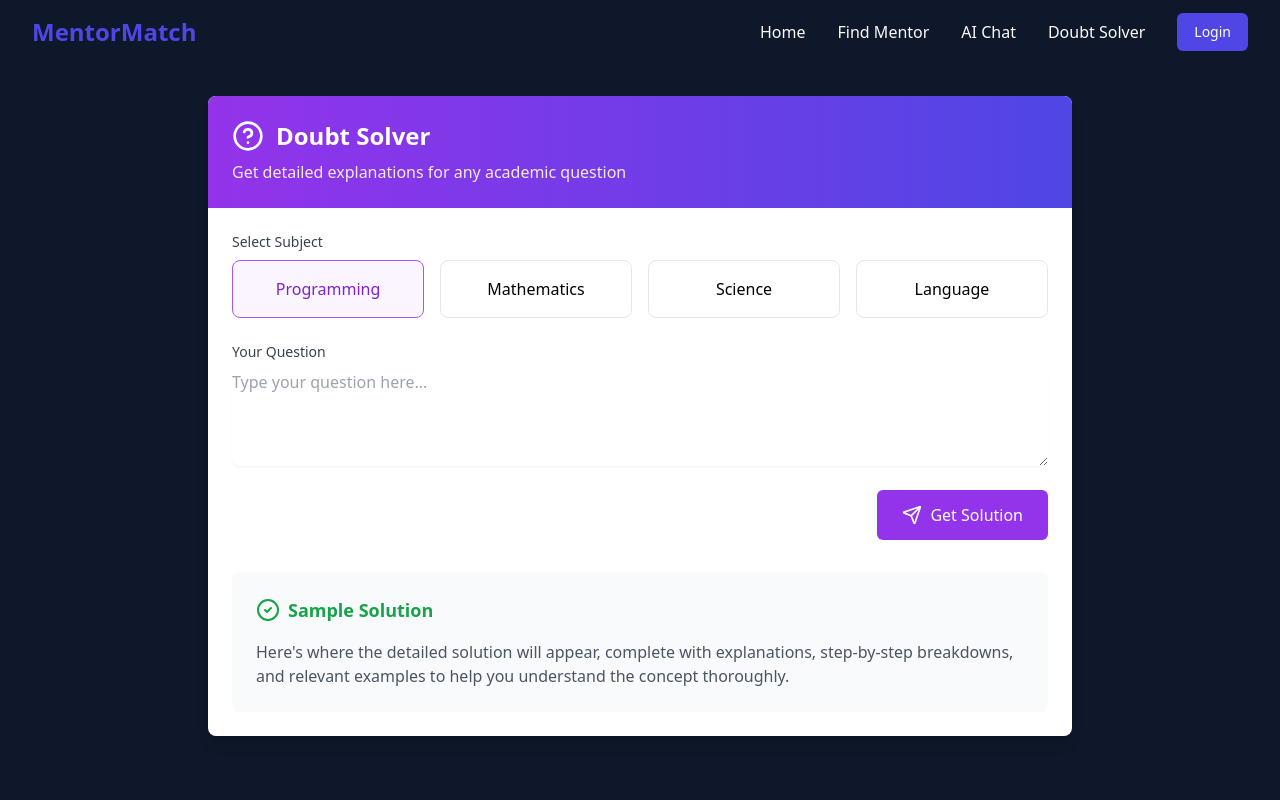
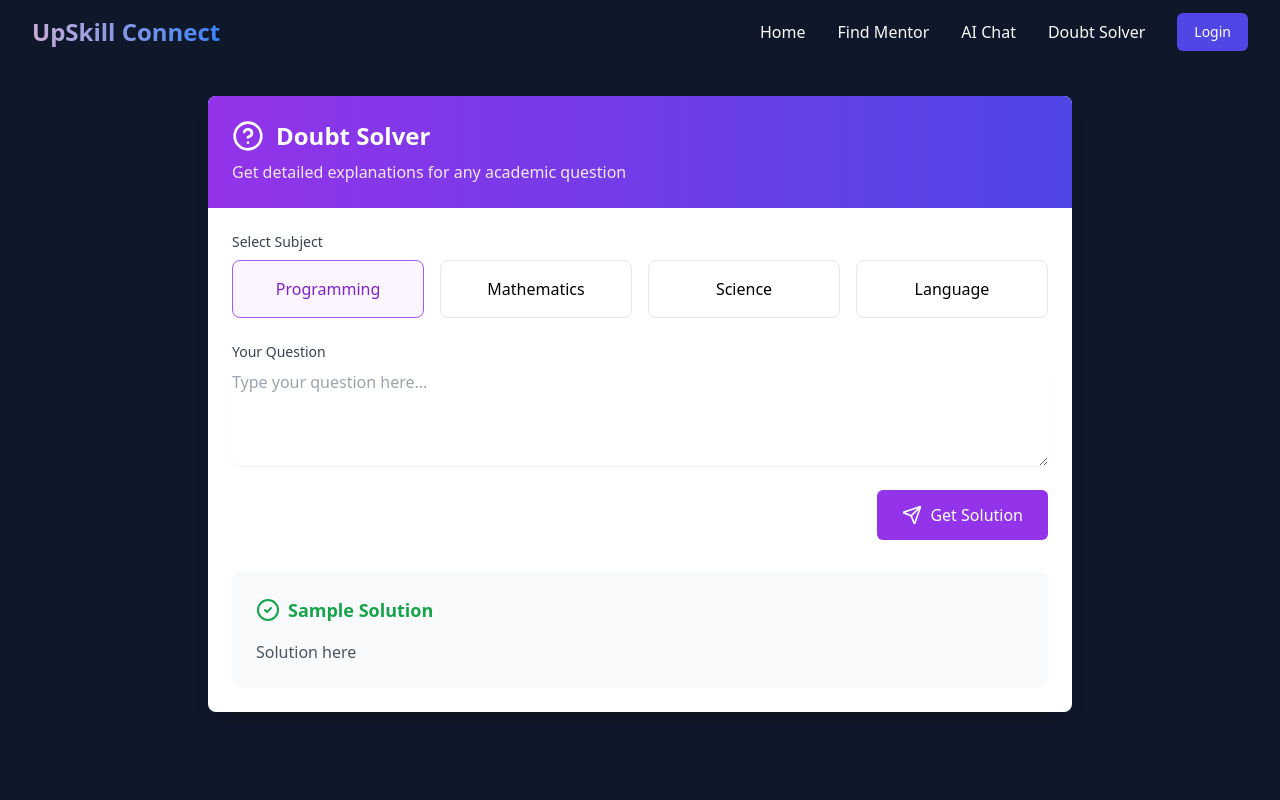
Before and after one commit to Saarthak1234/UpSkill-Connect, a React (Vite) app in the folder Client/: page /doubts in a window 1280 px wide. Shown: the top 800 px of the page. Built offline with nearby package versions, Linux system fonts and the light colour scheme.

Commit message:
Basic css changes

```diff
--- a/Client/src/Components/Navbar.tsx
+++ b/Client/src/Components/Navbar.tsx
@@ -2,7 +2,6 @@ import React from 'react';
 import { Link } from 'react-router-dom';
 import { Menu } from '@headlessui/react';
 import { UserCircle, Menu as MenuIcon } from 'lucide-react';
-
 const Navbar = () => {
   return (
     <nav className="bg-slate-900 shadow-lg">
@@ -10,7 +9,9 @@ const Navbar = () => {
         <div className="flex justify-between h-16">
           <div className="flex items-center">
             <Link to="/" className="flex-shrink-0 flex items-center">
-              <h1 className="text-2xl font-bold text-indigo-600">MentorMatch</h1>
+            <h1 className="text-2xl font-bold bg-gradient-to-r from-customPurple to-blue-500 bg-clip-text text-transparent">
+  UpSkill Connect
+</h1>
             </Link>
           </div>
 
--- a/Client/src/Doubts/Doubts.tsx
+++ b/Client/src/Doubts/Doubts.tsx
@@ -90,9 +90,7 @@ const DoubtSolver = () => {
               </div>
               <div className="prose max-w-none">
                 <p className="text-gray-600">
-                  Here's where the detailed solution will appear, complete with explanations,
-                  step-by-step breakdowns, and relevant examples to help you understand the concept
-                  thoroughly.
+                  Solution here
                 </p>
               </div>
             </div>
--- a/Client/src/Home/Home.tsx
+++ b/Client/src/Home/Home.tsx
@@ -44,7 +44,7 @@ const Home = () => {
           <div className="flex justify-center space-x-4">
             <button
               onClick={() => window.location.href = '/connect'}
-              className="mt-24 inline-flex items-center px-6 py-3 border border-transparent text-base font-medium rounded-lg text-indigo-600 bg-gray-200 hover:bg-gray-300"
+              className="mt-24 inline-flex items-center px-6 py-3 border border-transparent text-base font-medium rounded-lg text-indigo-600 bg-purple-100 hover:bg-gray-300"
             >
               Find a Mentor
             </button>
@@ -114,7 +114,7 @@ const Home = () => {
             </p>
             <button
               onClick={() => window.location.href = '/signup'}
-              className="mt-8 inline-flex items-center px-6 py-3 border border-transparent text-base font-medium rounded-md text-indigo-600 bg-white hover:bg-indigo-50"
+              className="mt-8 inline-flex items-center px-6 py-3 border border-transparent text-base font-medium rounded-md text-indigo-600 bg-purple-100 hover:bg-indigo-50"
             >
               Sign up now
             </button>
@@ -126,7 +126,7 @@ const Home = () => {
 };
 
 const FeatureCard = ({ icon, title, description }) => (
-  <div className="bg-white p-6 rounded-lg shadow-md text-center">
+  <div className="bg-customPurple p-6 rounded-lg shadow-md text-center">
     <div className="flex justify-center mb-4">{icon}</div>
     <h3 className="text-lg font-semibold text-gray-900 mb-2">{title}</h3>
     <p className="text-gray-600">{description}</p>
```
Also changed, not shown: 2 other files (tests, documents, lock files or other folders).
